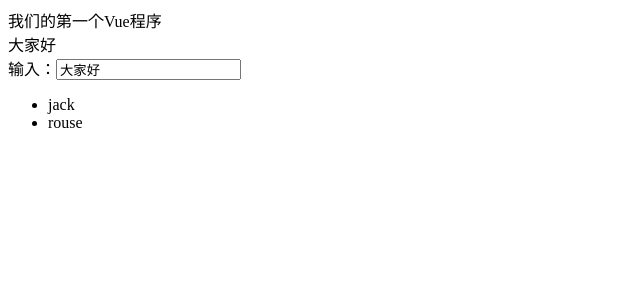
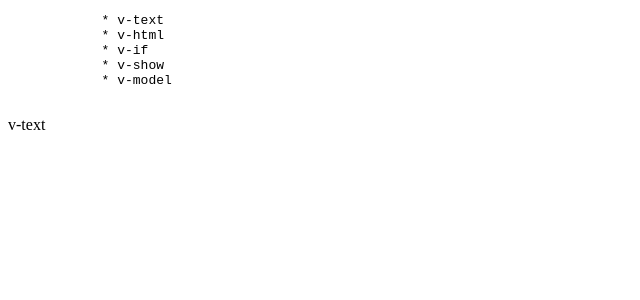
Before and after one commit to bo-bi/CZVUE, a Vue app: page / in a window 1280 px wide. Shown: the top 300 px of the page, without its empty margins (0-640 px from the left). Built offline with nearby package versions, Linux system fonts and the light colour scheme.

Commit message:
重写：开发步骤

```diff
--- a/src/app.vue
+++ b/src/app.vue
@@ -1,39 +1,24 @@
 <template>
+    <!--你好 这是错误的，必须有且只能有一个根节点！-->
     <div>
-        我们的第一个Vue程序<br/>
-        {{text}}
-        <br/>
-        <!--双向数据绑定-->
-        输入：<input type="text" v-model="text"/>
-        <!--列表-->
-        <ul>
-            <li v-for="person in list">{{person.name}}</li>
-        </ul>
+        <pre>
+            * v-text
+            * v-html
+            * v-if
+            * v-show
+            * v-model
+        </pre>
+
+        v-text
+        <span v-text="a"></span>
     </div>
-    <!--<div>-->
-        <!--只能包含一个根结点2.x以后-->
-    <!--</div>-->
 </template>
 
 <script>
     export default {
-        //配置
-        //类似 $scope.xxx = '初始化'
-        // data: function() {
-        //
-        // }
         data() {
             return {
-                //放数据的地方
-                text: '大家好',
-                list: [
-                    {
-                        name: 'jack'
-                    },
-                    {
-                        name: 'rouse'
-                    }
-                ]
+                text: '我是v-text的内容'
             }
         }
     }
--- a/src/index.html
+++ b/src/index.html
@@ -2,11 +2,10 @@
 <html lang="en">
 <head>
     <meta charset="UTF-8">
-    <title>01.第一个Vue程序启动</title>
+    <title>测试</title>
 </head>
 <body>
-    <!--1:在index.html写上div  id="app" app可以随意-->
+    <!--声明div id="app"-->
     <div id="app"></div>
-    <!--以上内容是一个坑，未来vue编译好代码，往里面插入-->
 </body>
 </html>
--- a/src/main.js
+++ b/src/main.js
@@ -1,16 +1,15 @@
-//2:引入Vue
+//1.引入Vue
 import Vue from 'vue';
-
-import App from './app.vue'
-
-//3:创建一个Vue的实例，一般一个项目，大多就是一个vue实例来完成显示
+//2.引入app.vue 用他的内容来替换div id="app"
+import App from './app.vue';
+//3.构建Vue实例
 new Vue({
-    // el: '#app',//目的地
-    // render: 'dom结构'//渲染的内容
-
+    //渲染内容的目的地
     el: '#app',
-    render: function(creater) {
-        return creater(App);//App包含template、script、style,最终生成DOM结构
+    //渲染内容
+    render: function(c) { //c只是一个形参，叫什么都可以
+        return c(App);
     }
 
+    //一般来说，key是固定的，值是你设置的（可变的）
 });
```
Also changed, not shown: src/cal.js (deleted, +0 -14 lines).
